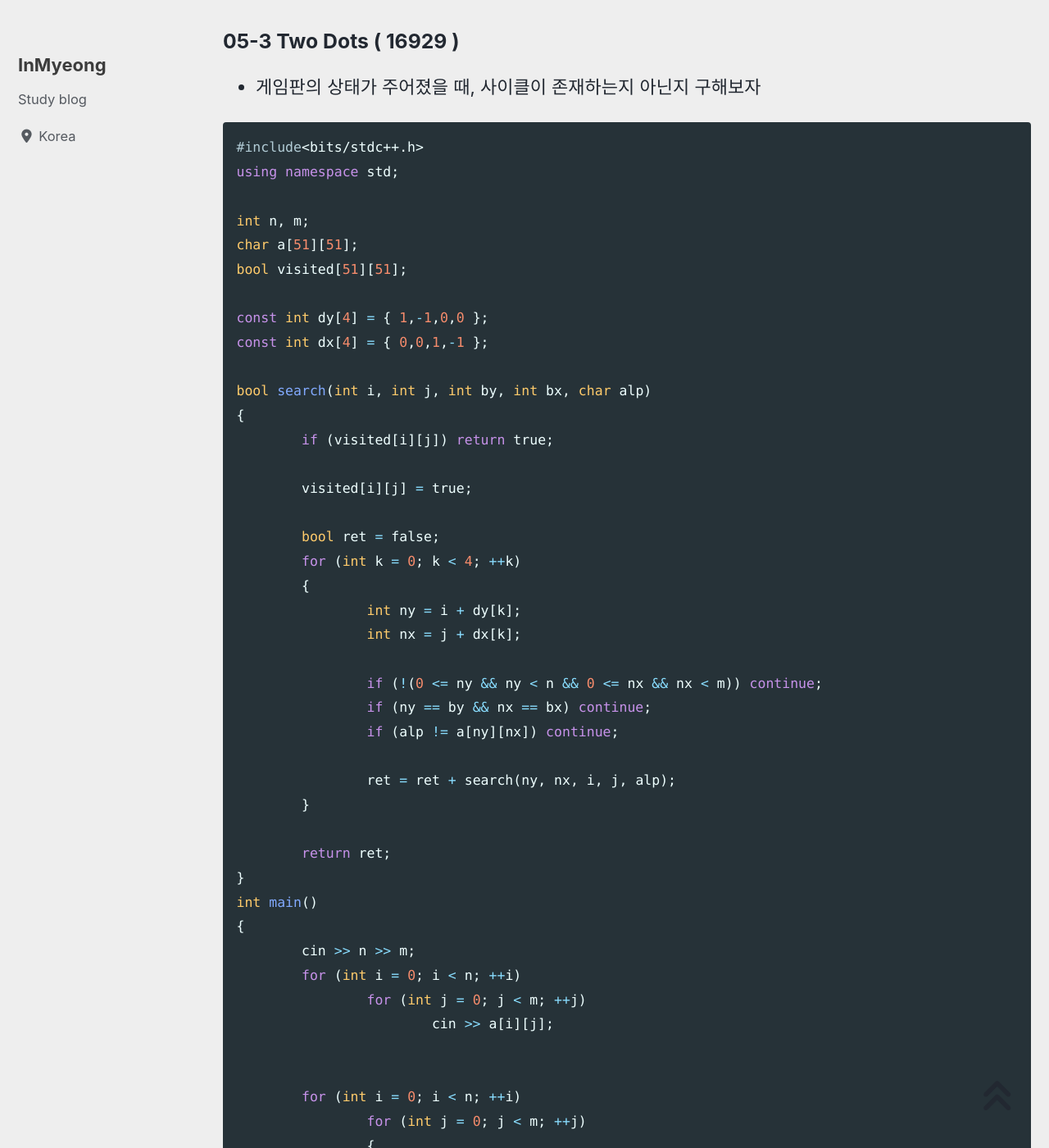
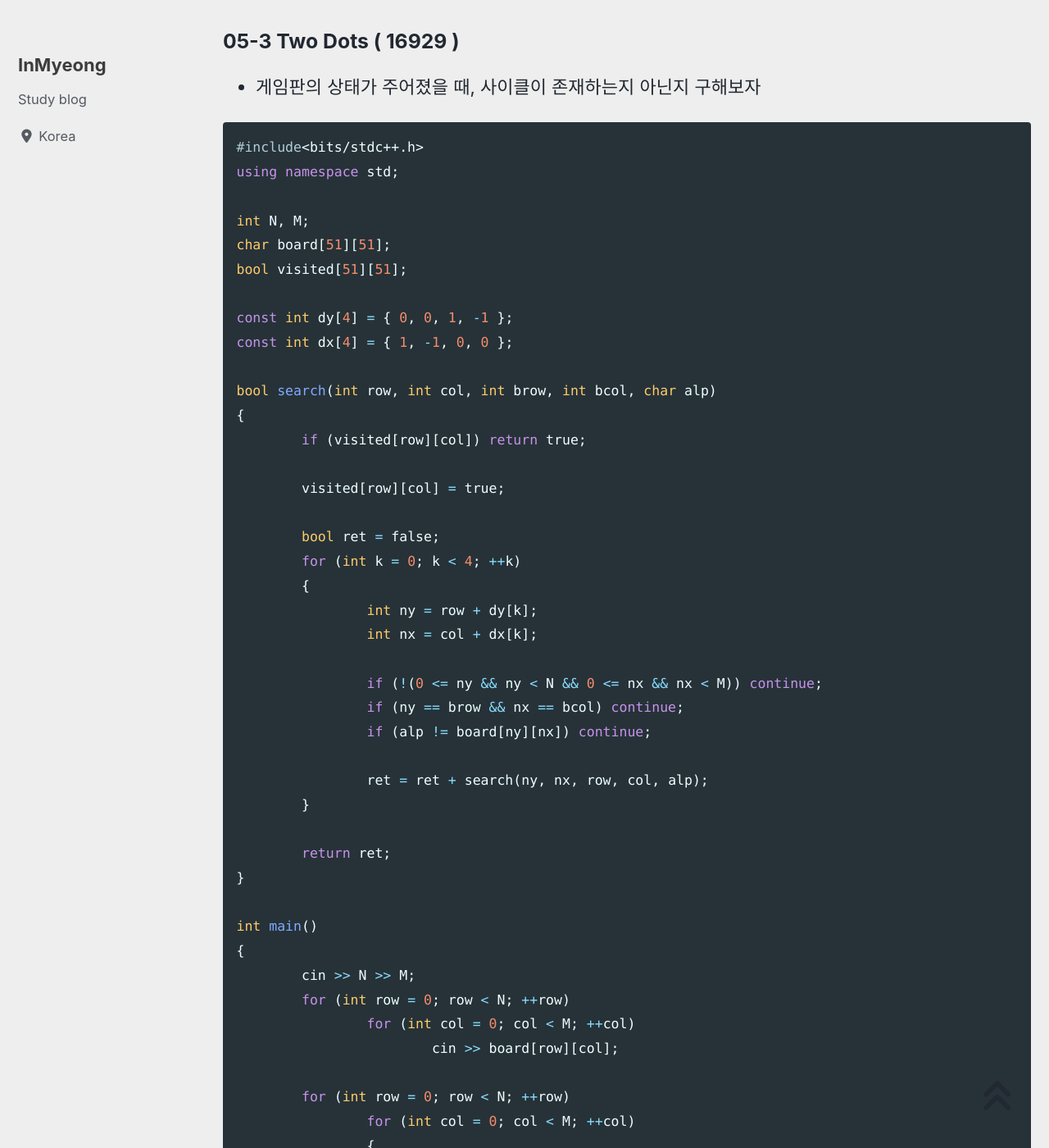
Before and after one commit to devMyeong/devMyeong.github.io, a Jekyll site: the page built from _posts/codingTest/2022-09-25-백준.md, in a window 1280 px wide and 1400 px high, scrolled down 46681 px. Shown: the whole window at 82% size. Built offline with Jekyll 4.4.1, drawn with Linux system fonts in a browser that asks for light colours; cached includes are drawn as plain includes; nearby versions of some CDN libraries; some web fonts are replaced; comment, search, counter and statistics services are not loaded; some of the changed text lies outside the part shown.

Commit message:
Chore : 백준 코드 수정

```diff
--- a/_posts/codingTest/2022-09-25-백준.md
+++ b/_posts/codingTest/2022-09-25-백준.md
@@ -1482,48 +1482,48 @@ int main()
 #include<bits/stdc++.h>
 using namespace std;
 
-int n, m;
-char a[51][51];
+int N, M;
+char board[51][51];
 bool visited[51][51];
 
-const int dy[4] = { 1,-1,0,0 };
-const int dx[4] = { 0,0,1,-1 };
-
-bool search(int i, int j, int by, int bx, char alp)
-{
-	if (visited[i][j]) return true;
-
-	visited[i][j] = true;
+const int dy[4] = { 0, 0, 1, -1 };
+const int dx[4] = { 1, -1, 0, 0 };
+
+bool search(int row, int col, int brow, int bcol, char alp)
+{
+	if (visited[row][col]) return true;
+
+	visited[row][col] = true;
 
 	bool ret = false;
 	for (int k = 0; k < 4; ++k)
 	{
-		int ny = i + dy[k];
-		int nx = j + dx[k];
-
-		if (!(0 <= ny && ny < n && 0 <= nx && nx < m)) continue;
-		if (ny == by && nx == bx) continue;
-		if (alp != a[ny][nx]) continue;
-
-		ret = ret + search(ny, nx, i, j, alp);
+		int ny = row + dy[k];
+		int nx = col + dx[k];
+
+		if (!(0 <= ny && ny < N && 0 <= nx && nx < M)) continue;
+		if (ny == brow && nx == bcol) continue;
+		if (alp != board[ny][nx]) continue;
+
+		ret = ret + search(ny, nx, row, col, alp);
 	}
 
 	return ret;
 }
-int main()
-{
-	cin >> n >> m;
-	for (int i = 0; i < n; ++i)
-		for (int j = 0; j < m; ++j)
-			cin >> a[i][j];
-
-
-	for (int i = 0; i < n; ++i)
-		for (int j = 0; j < m; ++j)
+
+int main()
+{
+	cin >> N >> M;
+	for (int row = 0; row < N; ++row)
+		for (int col = 0; col < M; ++col)
+			cin >> board[row][col];
+
+	for (int row = 0; row < N; ++row)
+		for (int col = 0; col < M; ++col)
 		{
-			if (visited[i][j]) continue;
-
-			if (search(i, j, -1, -1, a[i][j]))
+			if (visited[row][col]) continue;
+
+			if (search(row, col, -1, -1, board[row][col]))
 			{
 				cout << "Yes" << "\n";
 				return 0;
```
